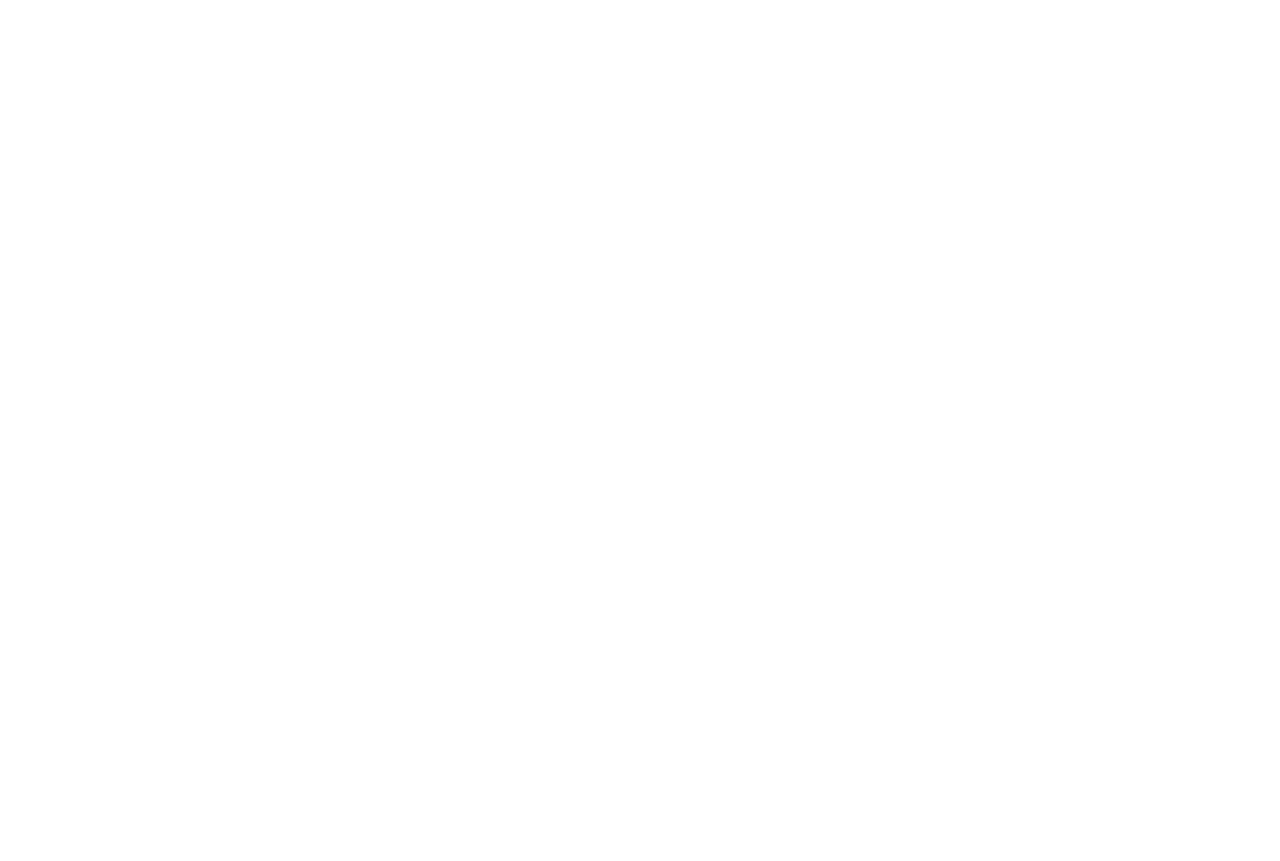
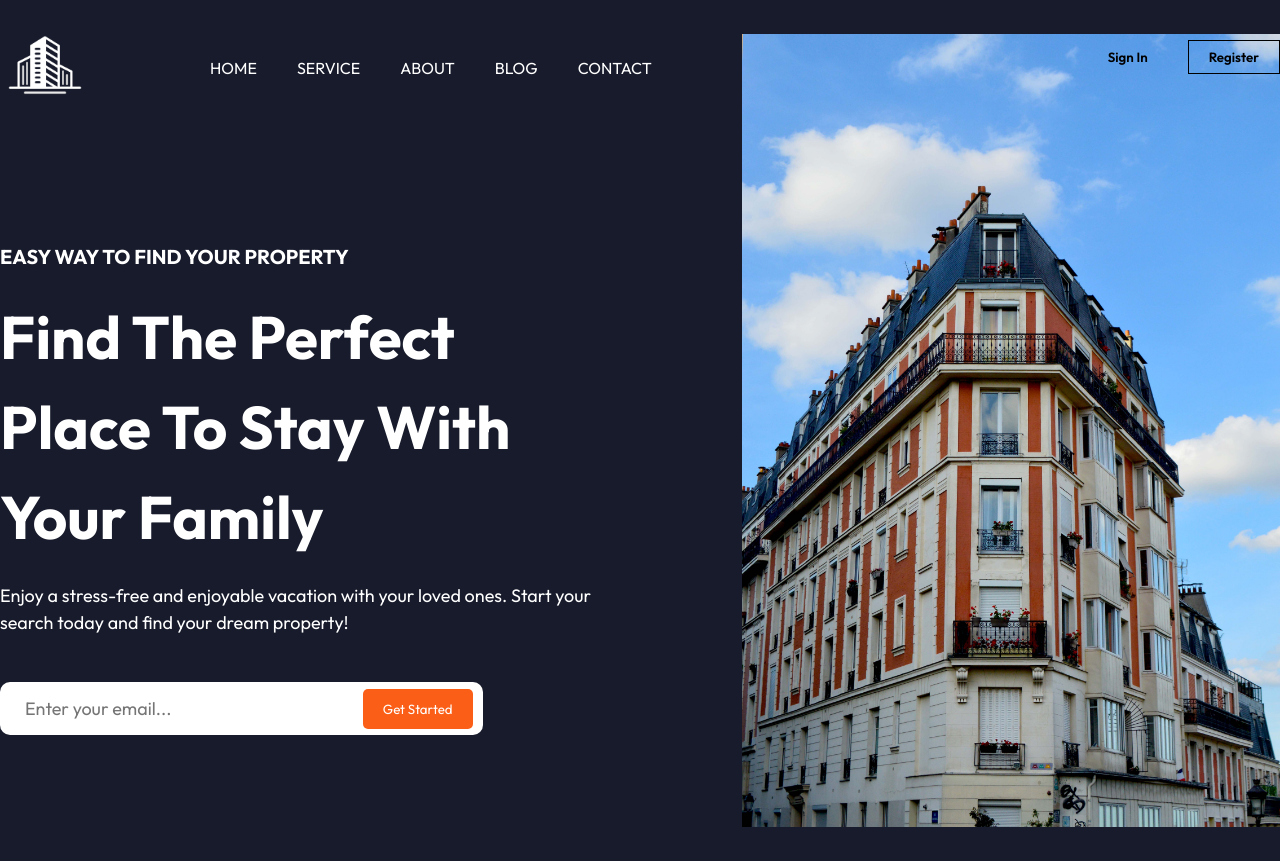
Before and after one commit to BrownEdgar/best-team-house, a React (Vite) app: page / in a window 1280 px wide. Before the commit the page ends 800 px from the top, so only its background shows below. Built offline with nearby package versions, Linux system fonts and the light colour scheme.

Commit message:
features 5001 header done

```diff
--- a/src/App.jsx
+++ b/src/App.jsx
@@ -1,9 +1,9 @@
 import React from 'react'
-
+import Header from './components/Header/Header'
 export default function App() {
   return (
     <div className='App'>
-
+      <Header />
     </div>
   )
 }
--- a/src/app/store.js
+++ b/src/app/store.js
@@ -1,7 +1,12 @@
-const { configureStore } = require('@reduxjs/toolkit');
+import { configureStore } from '@reduxjs/toolkit';
+import navigationSlice from '../features/navigationSlice';
+import headerSlice from '../features/headerSlice';
 
 const store = configureStore({
-  reducer: {}
+  reducer: {
+    navigation:navigationSlice,
+    header:headerSlice
+  }
 })
 
 export default store
--- /dev/null
+++ b/src/components/Header/Header.jsx
@@ -0,0 +1,33 @@
+import Navigation from '../Navigation/Navigation'
+import './Header.scss'
+import { useSelector } from 'react-redux'
+export default function Header() {
+	const header = useSelector(state => state.header)
+
+	return (
+		<div className="HeaderBG">
+			<div className="container Header">
+				<div className="Header__left">
+					<Navigation />
+					<div className="Header__content">
+						<h3>{header.slogan}</h3>
+						<h1>{header.title}</h1>
+						<p>{header.description}</p>
+					</div>
+					<div className="Header__form">
+						<form>
+							<input type="email" name="email" placeholder='Enter your email... ' />
+							<button>Get Started</button>
+						</form>
+					</div>
+				</div>
+				<div className="Header__right">
+					<div className="Header__buttons">
+						<button className='signin'>Sign In</button>
+						<button className='register'>Register</button>
+					</div>
+				</div>
+			</div>
+		</div>
+	)
+}
--- /dev/null
+++ b/src/components/Header/Header.scss
@@ -0,0 +1,118 @@
+$price-color: #FB5E16;
+$title-color: #1E2138;
+$border-color: #C4C4C4;
+$options-color: #646464;
+$background-color: #171B2B;
+$text-color: #fff;
+
+.HeaderBG {
+  background-color: $background-color;
+  color: $text-color;
+  background-size: 42% auto;
+  background-image: url(../../../public/header.jpg);
+  background-repeat: no-repeat;
+  background-position: right;
+
+  .Header {
+    display: flex;
+    justify-content: space-between;
+    height: 861px;
+    margin: 0 auto;
+
+    &__left {
+      width: 58%;
+      display: flex;
+      flex-direction: column;
+      gap: 46px;
+      margin-top: 20px;
+    }
+
+    &__content {
+      margin-top: 80px;
+      width: 80%;
+      display: flex;
+      flex-direction: column;
+      gap: 20px;
+
+      h3 {
+        font-size: 20px;
+        text-transform: uppercase;
+      }
+
+      p {
+        font-size: 18px;
+      }
+
+      h1 {
+        font-size: 60px;
+        text-transform: capitalize;
+      }
+    }
+
+    &__right {
+      width: 42%;
+    }
+
+    &__buttons {
+      display: flex;
+      justify-content: center;
+      align-items: center;
+      gap: 20px;
+      color: $background-color;
+      margin-top: 40px;
+      justify-content: flex-end;
+
+      .signin {
+        border: none;
+        background-color: transparent;
+        padding: 8px 20px;
+        font-weight: 600;
+        cursor: pointer;
+      }
+
+      .register {
+        border: 1.5px solid black;
+        padding: 8px 20px;
+        background-color: transparent;
+        transition: 200ms;
+        font-weight: 600;
+        cursor: pointer;
+
+        &:hover {
+          background-color: $background-color;
+          color: $text-color;
+        }
+      }
+    }
+
+    &__form {
+      position: relative;
+      width: 65%;
+
+      input {
+        width: 100%;
+        font-size: 18px;
+        padding: 15px 25px;
+        border-radius: 10px;
+        border: none;
+
+        &:focus {
+          outline: none;
+        }
+      }
+
+      button {
+        border: none;
+        position: absolute;
+        top: 50%;
+        transform: translateY(-50%);
+        right: 10px;
+        background-color: $price-color;
+        color: $text-color;
+        padding: 12px 20px;
+        border-radius: 5px;
+        cursor: pointer;
+      }
+    }
+  }
+}
--- /dev/null
+++ b/src/components/Navigation/Navigation.jsx
@@ -0,0 +1,24 @@
+import { useSelector } from 'react-redux'
+import { getLogo, getMenu } from '../../features/navigationSlice'
+import './Navigation.scss'
+export default function Navigation() {
+  const logo = useSelector(getLogo);
+  const menu = useSelector(getMenu);
+  return (
+    <div className="Navigation">
+      <div className="Navigation__left">
+        <img src={logo} />
+      </div>
+      <ul className="Navigation__right">
+        {
+          menu.map((elem, index) => {
+            return (
+              <li key={index}>{elem}</li>
+            )
+
+          })
+        }
+      </ul>
+    </div>
+  )
+}
--- /dev/null
+++ b/src/components/Navigation/Navigation.scss
@@ -0,0 +1,35 @@
+$price-color: #FB5E16;
+$title-color: #1E2138;
+$border-color: #C4C4C4;
+$options-color: #646464;
+$background-color: #171B2B;
+$text-color: #fff;
+
+.Navigation {
+    display: flex;
+    gap: 120px;
+    align-items: center;
+
+    &__left {
+        img {
+            width: 90px;
+            cursor: pointer;
+        }
+    }
+
+    &__right {
+        display: flex;
+        gap: 40px;
+
+        li {
+            text-transform: uppercase;
+            cursor: pointer;
+            transition: 200ms;
+
+            &:hover {
+                color: $price-color;
+            }
+
+        }
+    }
+}
--- /dev/null
+++ b/src/features/headerSlice.js
@@ -0,0 +1,12 @@
+import { createSlice } from "@reduxjs/toolkit";
+const initialStateValue = {
+    slogan:'easy way to find your property',
+    title:'find the perfect place to stay with your family',
+    description:'Enjoy a stress-free and enjoyable vacation with your loved ones. Start your search today and find your dream property!'
+}
+const headerSlice = createSlice({
+    name:'header',
+    initialState: initialStateValue,
+    reducers:{}
+})
+export default headerSlice.reducer;
--- /dev/null
+++ b/src/features/navigationSlice.js
@@ -0,0 +1,17 @@
+import { createSlice } from "@reduxjs/toolkit";
+const initialStateValue = {
+  image:'../../../public/logo.png',
+  menu:["home","service","about","blog","contact"]
+}
+const navigationSlice = createSlice({
+    name:'navigation',
+    initialState: initialStateValue,
+    reducers:{},
+    selectors:{
+        getLogo: (state) => state.image,
+        getMenu:(state) => state.menu
+    }
+
+})
+export default navigationSlice.reducer;
+export const {getLogo,getMenu} = navigationSlice.selectors;
--- a/src/main.jsx
+++ b/src/main.jsx
@@ -4,11 +4,8 @@
 import './index.css'
 import { Provider } from 'react-redux'
 import store from './app/store.js'
-
-Provider
-
 ReactDOM.createRoot(document.getElementById('root')).render(
   <Provider store={store}>
     <App />
-  </Provider>,
+  </Provider>
 )
```
Also changed, not shown: public/header.jpg (added), public/logo.png (added).
